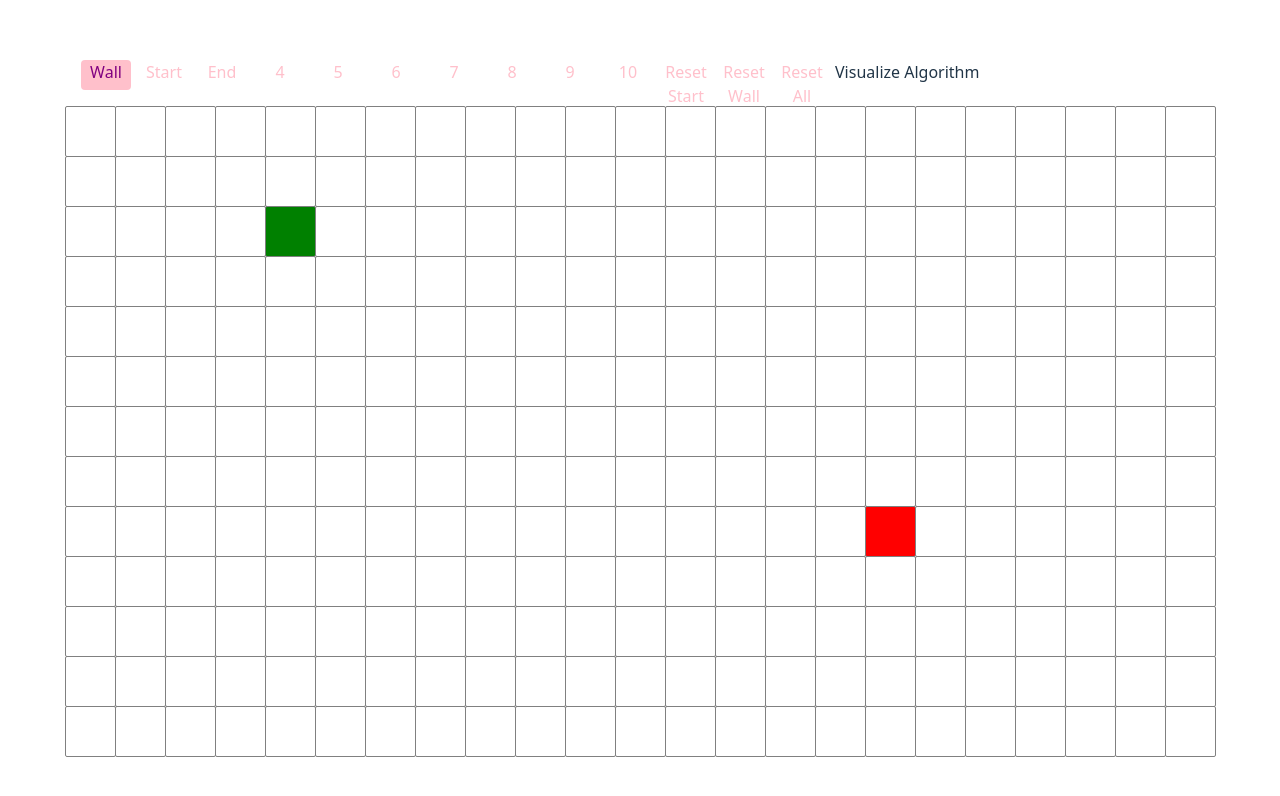
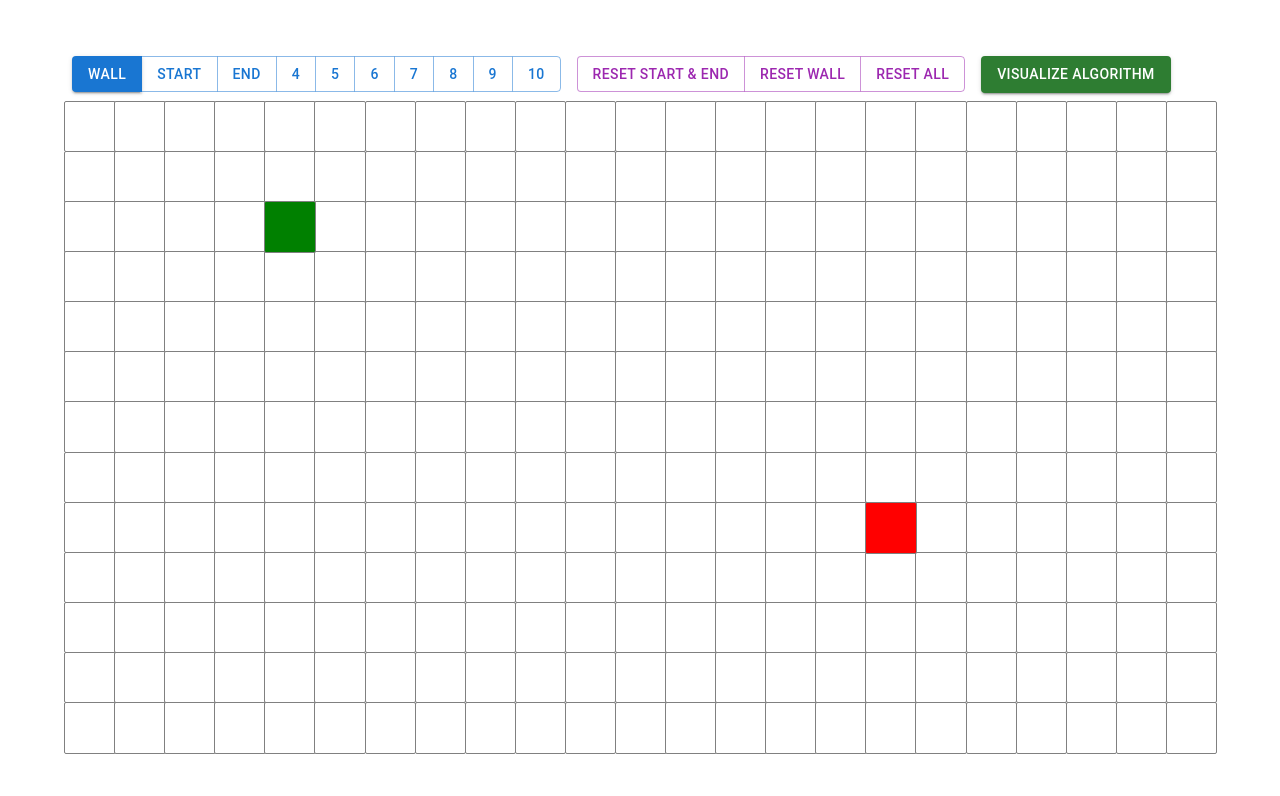
Before and after one commit to durpdur/PathFindingAlgos, a React (Vite) app: page / in a window 1280 px wide. Shown: the top 796 px of the page. Built offline with nearby package versions, Linux system fonts and the light colour scheme.

Commit message:
animation added, fixed tool bar

```diff
--- a/package.json
+++ b/package.json
@@ -11,6 +11,10 @@
     "deploy": "gh-pages -d dist"
   },
   "dependencies": {
+    "@emotion/react": "^11.14.0",
+    "@emotion/styled": "^11.14.1",
+    "@mui/material": "^7.3.1",
+    "gh-pages": "^6.3.0",
     "react": "^19.1.0",
     "react-dom": "^19.1.0"
   },
@@ -27,6 +31,5 @@
     "typescript-eslint": "^8.30.1",
     "vite": "^6.3.5"
   },
-
   "homepage": "https://durpdur.github.io/PathFindingAlgos"
 }
--- a/src/App.tsx
+++ b/src/App.tsx
@@ -19,13 +19,13 @@ function App() {
   // The item currently selected to be placed in the grid
   const [currentItemSelected, setCurrentItemSelected] = useState<number>(1);
 
-  // One start position
+  // Start position (x, y)
   const [startNodeCoord, setStartNodeCoord] = useState<[number, number]>([
     Math.floor(gridRow / 5),
     Math.floor(gridCol / 5),
   ]);
 
-  // One end position
+  // End position (x, y)
   const [endNodeCoord, setEndNodeCoord] = useState<[number, number]>([
     Math.floor(gridRow / 5) * 4,
     Math.floor(gridCol / 5) * 4,
@@ -53,7 +53,7 @@ function App() {
    FUNCTIONS
   ********************/
 
-  // Swap Start Coordinates
+  // Change Start Coordinates
   const swapStartNodeCoord = (i: number, j: number, newStates: number[][]) => {
     const [currI, currJ] = startNodeCoord;
     newStates[currI][currJ] = 0;
@@ -62,7 +62,7 @@ function App() {
     newStates[i][j] = 2;
   };
 
-  // Swap End Coordinates
+  // Change End Coordinates
   const swapEndNodeCoord = (i: number, j: number, newStates: number[][]) => {
     const [currI, currJ] = endNodeCoord;
     newStates[currI][currJ] = 0;
@@ -111,7 +111,7 @@ function App() {
     setBoxStates(newBoxStates);
   };
 
-  // Resets everything except for the start ane end
+  // Resets everything except for the start and end
   const resetWallStates = () => {
     const newBoxStates = Array.from({ length: gridRow }, () =>
       Array(gridCol).fill(0)
@@ -121,6 +121,11 @@ function App() {
     newBoxStates[endNodeCoord[0]][endNodeCoord[1]] = 3;
 
     setBoxStates(newBoxStates);
+  };
+
+  // Resets everything except Start, End, and Wall
+  const resetPathVisualization = () => {
+
   };
 
   // Resets everything back to default
@@ -144,6 +149,7 @@ function App() {
     setEndNodeCoord(newEnd);
     setBoxStates(newBoxStates);
   };
+
 
   // Set the current item being placed, and what mode of placement it is
   const handleItemSelect = (itemSelected: number) => {
--- a/src/components/Grid.tsx
+++ b/src/components/Grid.tsx
@@ -58,12 +58,12 @@ const Grid: React.FC<GridProps> = ({
       className="grid"
       style={{
         display: "grid",
-        gridTemplateColumns: "repeat(var(--grid-cols), 50px)",
-        gridTemplateRows: "repeat(var(--grid-rows), 50px)",
-        // overflow: "none", // forgot what this does
+        gridTemplateColumns: `repeat(var(--grid-cols), 1fr)`,
+        gridTemplateRows: `repeat(var(--grid-rows), 1fr)`,
+        aspectRatio: `var(--grid-cols) / var(--grid-rows)`, // keeps squares
+        width: "90vw",  // responsive width
+        maxHeight: "90vh", // don’t overflow vertically
         userSelect: "none",
-        border: "2px",
-        borderRadius: "20px",
       }}
     >
       {boxStates.map((row, i) =>
--- /dev/null
+++ b/src/components/Node.css
@@ -0,0 +1,10 @@
+@keyframes bubbleFillIn {
+  0% {
+    transform: scale(0);
+    opacity: 0.0;
+  }
+  100% {
+    transform: scale(1);
+    opacity: 1;
+  }
+}
--- a/src/components/Node.tsx
+++ b/src/components/Node.tsx
@@ -6,6 +6,7 @@
 */
 
 import React from "react";
+import "./Node.css";
 
 interface NodeProps {
   coord?: string;
@@ -27,41 +28,52 @@ const getBackgroundColor = (itemPlaced : number): string => {
     case 3:
       return "red"; // end
     case 4:
-      return "orange";
+      return "orange"; // discovered nodes by algorithm
     case 5:
-      return "yellow";
+      return "yellow"; // shortest path visualization
     default:
       return "grey";
+  }
+};
+
+const getAnimation = (itemPlaced: number): string | undefined => {
+  switch (itemPlaced) {
+    case 1:
+    case 2:
+    case 3:
+    case 4:
+    case 5:
+      return "bubbleFillIn 0.4s ease forwards";
+    default:
+      return undefined;
   }
 };
 
 const Node: React.FC<NodeProps> = ({ coord, NodeItem, onMouseDown, onMouseEnter }) => {
   // baseStyles
   const baseStyles = {
-    width: "49px",
-    height: "49px",
-    backgroundColor: "pink",
+    width: "99%",
+    height: "99%",
     border: "1px solid grey",
     borderRadius: "2px",
     color: "black",
   };
 
-  // dynamic (add or modify)
+  // dynamicStyles (changes depending on state)
   const dynamicStyles = {
-    ...baseStyles, // copies base styles
-    backgroundColor: getBackgroundColor(NodeItem), // using NodeItem prop
+    ...baseStyles,
+    backgroundColor: getBackgroundColor(NodeItem),
+    animation: getAnimation(NodeItem),
   };
 
   return (
     <div
-      key={coord} // temp key to stop error message
-      className="node"
+      key={coord}
+      className={`node`}
       style={dynamicStyles}
       onMouseDown={onMouseDown}
       onMouseEnter={onMouseEnter}
-    >
-      {/* {coord} */}
-    </div>
+     />
   );
 };
 
--- a/src/components/Toolbar.tsx
+++ b/src/components/Toolbar.tsx
@@ -1,18 +1,5 @@
-/*
-Toolbar
-- Algorithm Selector (dropdown)
-- Maze Generator (dropdown)
-- Wall Placer (click & drag)
-- Reset Grid
-- Reset Obstacles
-- Start (click)
-- End (click)
-- Speed Adjustment
-- Timeline
-  - e.g. showing steps from __ to __
-
-*/
 import React from "react";
+import { Button, ButtonGroup } from "@mui/material";
 
 interface ToolbarProps {
   itemPlacement: number;
@@ -33,68 +20,45 @@ const Toolbar: React.FC<ToolbarProps> = ({
 }) => {
   const selectedValue = itemPlacement;
 
-  // rendering
+  const toolLabels: Record<number, string> = {
+    1: "Wall",
+    2: "Start",
+    3: "End",
+  };
+
   return (
-    <div
-      className="Toolbar"
-      style={{ display: "", gap: "1px", padding: "8px" }}
-    >
-      <div
-        className="ToolbarItems"
-        style={{ display: "flex", gap: "8px", padding: "8px" }}
-      >
+    <div style={{ padding: "8px" }}>
+      <ButtonGroup variant="outlined" color="primary">
         {Array.from({ length: 10 }, (_, i) => {
           const number = i + 1;
-          const isSelected = selectedValue === number;
-
-          let toolBarLabel = "";
-          switch (number) {
-            case 1:
-              toolBarLabel = "Wall";
-              break;
-            case 2:
-              toolBarLabel = "Start";
-              break;
-            case 3:
-              toolBarLabel = "End";
-              break;
-            default:
-              toolBarLabel = number.toString();
-              break;
-          }
+          const label = toolLabels[number] ?? number.toString();
 
           return (
-            <div
+            <Button
               key={number}
+              variant={selectedValue === number ? "contained" : "outlined"}
               onClick={() => setItemPlacement(number)}
-              className={`toolbar-button ${isSelected ? "selected" : ""}`}
             >
-              {toolBarLabel}
-            </div>
+              {label}
+            </Button>
           );
         })}
-        <div
-          className="ToolbarResetStartEndButton toolbar-button"
-          onClick={resetStartEnd}
-        >
-          Reset Start and End
-        </div>
-        <div
-          className="ToolBarResetWallButton toolbar-button"
-          onClick={resetWall}
-        >
-          Reset Wall
-        </div>
-        <div
-          className="ToolBarResetAllButton toolbar-button"
-          onClick={resetAll}
-        >
-          Reset All
-        </div>
-        <div className="visualizeAlgoButton" onClick={visualizeAlgo}>
-          Visualize Algorithm
-        </div>
-      </div>
+      </ButtonGroup>
+
+      <ButtonGroup variant="outlined" color="secondary" sx={{ ml: 2 }}>
+        <Button onClick={resetStartEnd}>Reset Start & End</Button>
+        <Button onClick={resetWall}>Reset Wall</Button>
+        <Button onClick={resetAll}>Reset All</Button>
+      </ButtonGroup>
+
+      <Button
+        variant="contained"
+        color="success"
+        sx={{ ml: 2 }}
+        onClick={visualizeAlgo}
+      >
+        Visualize Algorithm
+      </Button>
     </div>
   );
 };
```
Also changed, not shown: 1 other file (tests, documents, lock files or other folders).
